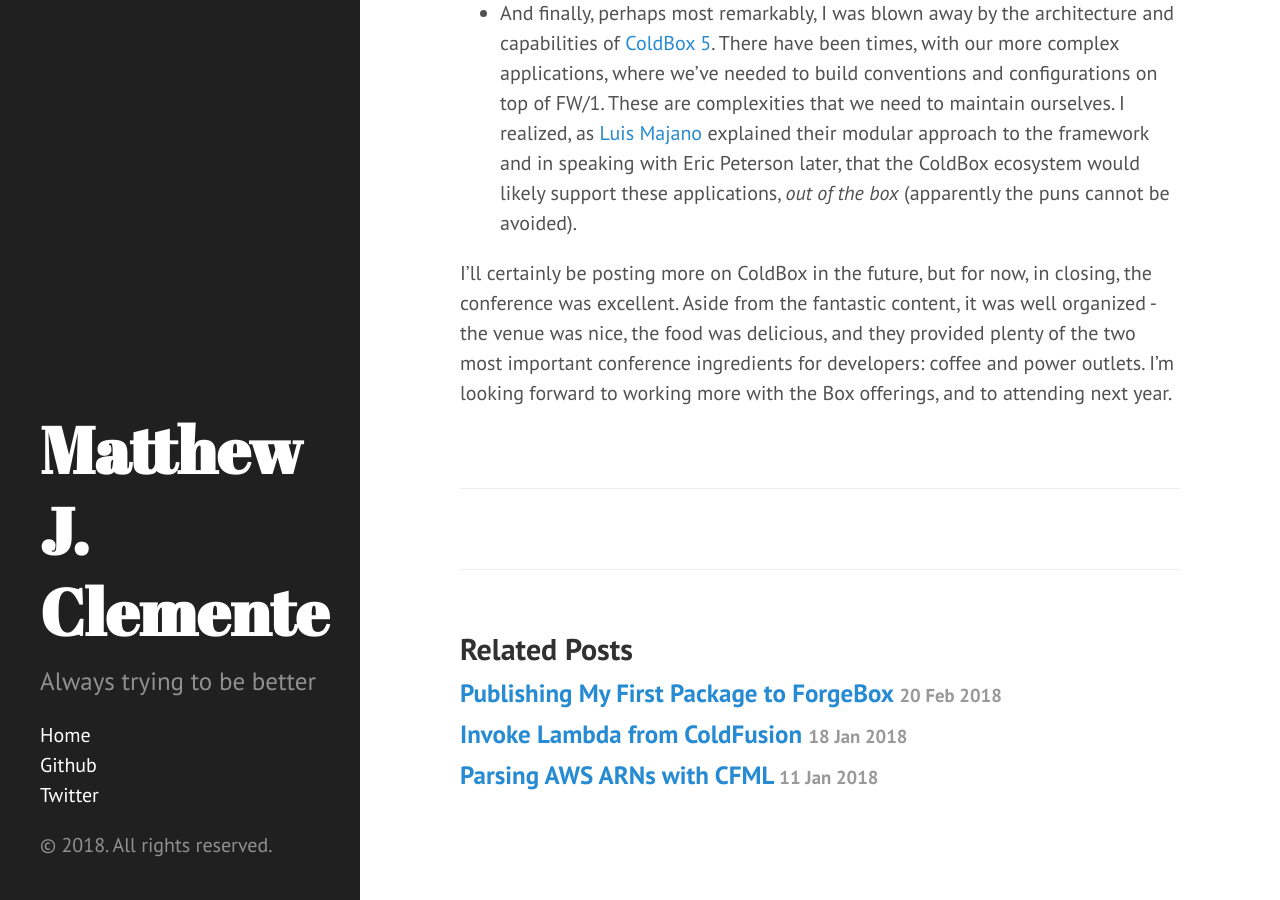
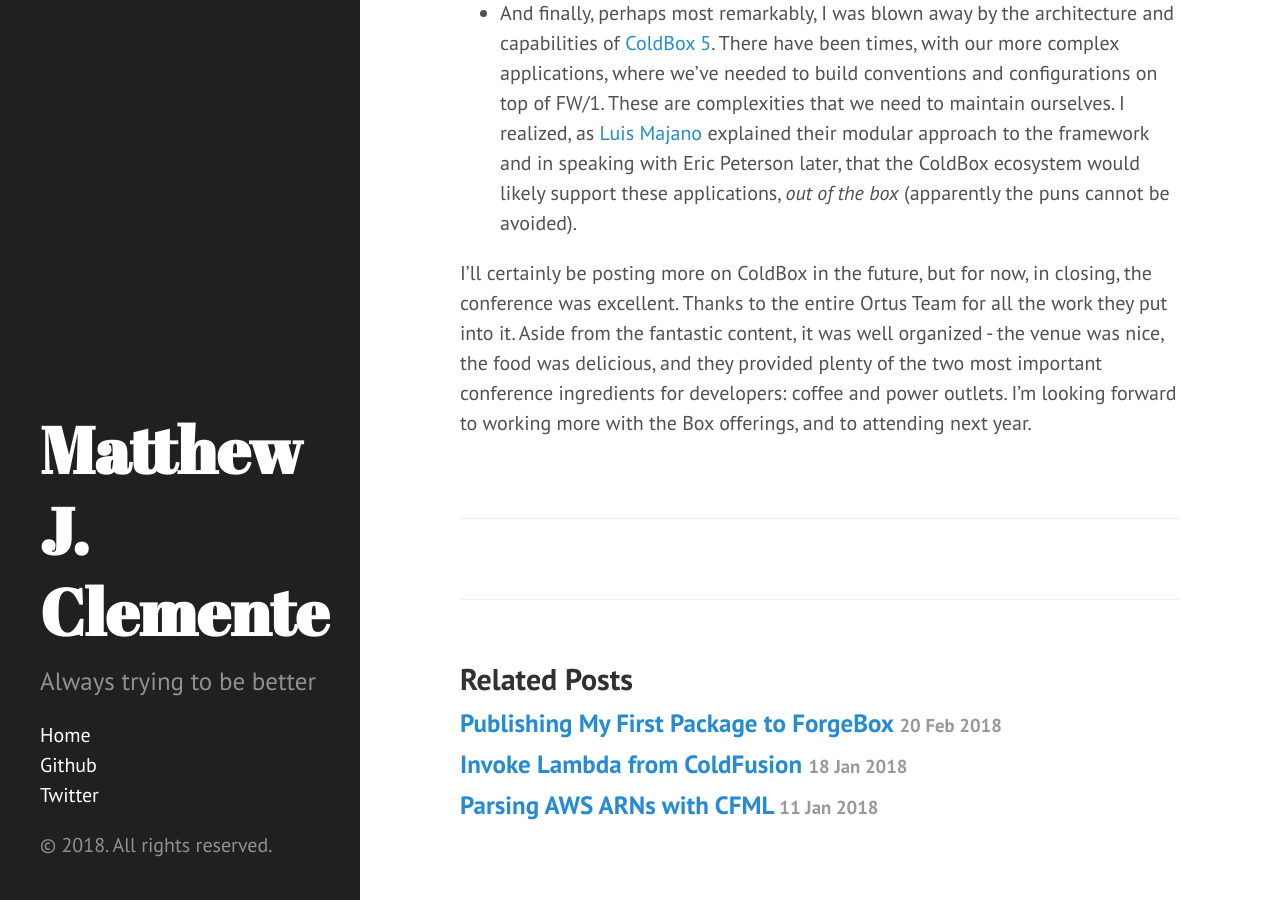
Before and after one commit to mjclemente/mjclemente.github.io, a Jekyll site: the page built from _posts/2018-04-26-into-the-box-2018.md, in a window 1280 px wide and 900 px high, scrolled down 1082 px. Built offline with Jekyll 4.4.1, drawn with Linux system fonts in a browser that asks for light colours; comment, search, counter and statistics services are not loaded.

Commit message:
Add thanks

```diff
--- a/_posts/2018-04-26-into-the-box-2018.md
+++ b/_posts/2018-04-26-into-the-box-2018.md
@@ -16,4 +16,4 @@
 * The focus on Docker in all aspects of Ortus’s development is also appealing. We’re hoping to leverage Docker more extensively into our development stack, so products built with containerization in mind are obviously going to be preferable.
 * And finally, perhaps most remarkably, I was blown away by the architecture and capabilities of [ColdBox 5](https://www.forgebox.io/view/coldbox). There have been times, with our more complex applications, where we've needed to build conventions and configurations on top of FW/1. These are complexities that we need to maintain ourselves. I realized, as [Luis Majano](https://github.com/lmajano) explained their modular approach to the framework and in speaking with Eric Peterson later, that the ColdBox ecosystem would likely support these applications, *out of the box* (apparently the puns cannot be avoided).
 
-I'll certainly be posting more on ColdBox in the future, but for now, in closing, the conference was excellent. Aside from the fantastic content, it was well organized - the venue was nice, the food was delicious, and they provided plenty of the two most important conference ingredients for developers: coffee and power outlets. I'm looking forward to working more with the Box offerings, and to attending next year.
+I'll certainly be posting more on ColdBox in the future, but for now, in closing, the conference was excellent. Thanks to the entire Ortus Team for all the work they put into it. Aside from the fantastic content, it was well organized - the venue was nice, the food was delicious, and they provided plenty of the two most important conference ingredients for developers: coffee and power outlets. I'm looking forward to working more with the Box offerings, and to attending next year.
```
